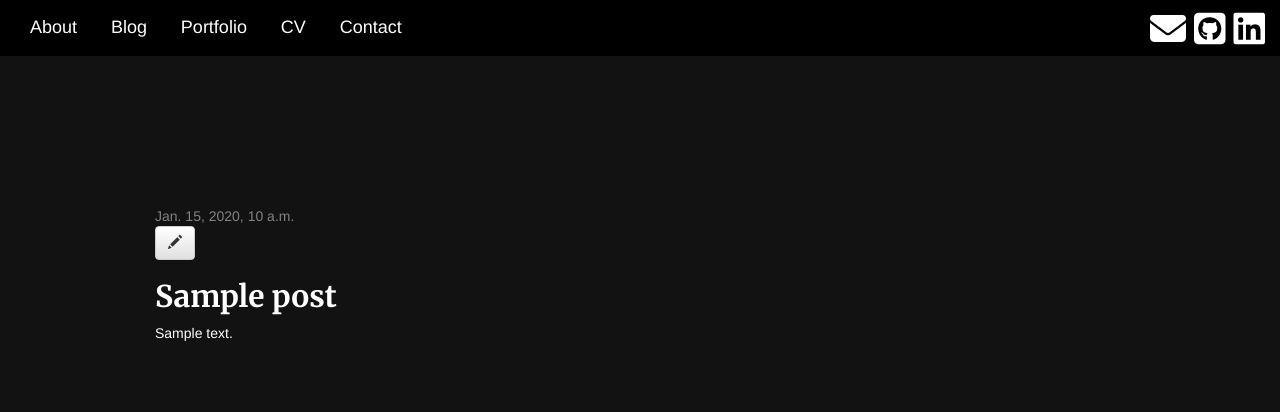
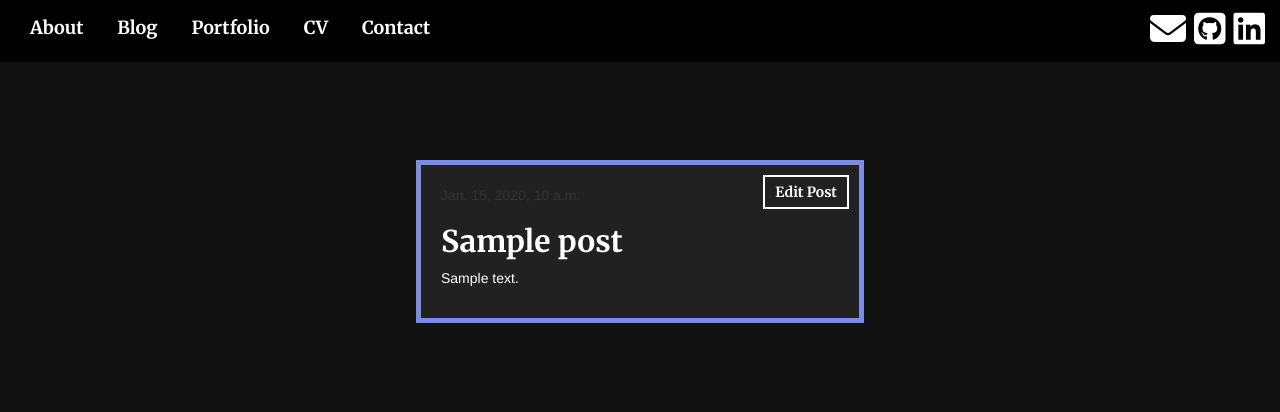
Before and after one commit to Rob-Turff/MyWebsite, a Django app: page /post/1/ in a window 1280 px wide. Shown: the top 412 px of the page. Run offline with Django 3.2, Linux system fonts and the light colour scheme; a user stored in the database is signed in; tables that the repository leaves empty hold one stand-in row (values such as "Sample post"); some libraries are stand-ins or nearby versions.

Commit message:
Made the blog page look pretty and fixed the navbar to the top of the screen

```diff
--- a/blog/static/css/mainpage.css
+++ b/blog/static/css/mainpage.css
@@ -1,11 +1,10 @@
 body {
     background-color: #121212;
-    color: white;
 }
 
-h1, h2, h3, h4 {
+h1, h2, h3, h4, a{
     font-family: 'Merriweather', Calibri;
-    color: white;
+    color: #ffffff;
 }
 
 p, a {
@@ -18,6 +17,9 @@ a:hover {
 
 .top-nav {
     background-color: black;
+    position: fixed;
+    width: 100%;
+    top: 0;
     padding: 15px 15px 15px 15px;
 }
 
@@ -32,16 +34,17 @@ a:hover {
     float: right;
     padding-left: 8px;
     margin-top: -30px;
-    font-size: 36px
+    font-size: 36px;
 }
 
 .content {
-    padding-top: 150px;
-    max-width: 1000px;
+    padding-top: 160px;
+    /*max-width: 1000px;*/
+    width: 35%;
     margin: auto;
 }
 
-.date {
+.date p {
     color: #828282;
 }
 
@@ -51,19 +54,29 @@ a:hover {
 
 .post-form textarea, .post-form input {
     width: 100%;
-}
-
-.top-menu, .top-menu:hover, .top-menu:visited {
-    color: #ffffff;
-    float: right;
-    font-size: 26pt;
-    margin-right: 20px;
+    color: black;
 }
 
 .post {
-    margin-bottom: 70px;
+    background-color: #212121;
+    margin-bottom: 30px;
+    padding: 20px 20px 20px 20px;
+    border: 5px solid #7e8ce0;
 }
 
-.post h2 a, .post h2 a:visited {
-    color: #000000;
+.post h2 a:hover{
+    color: #7e8ce0;
 }
+
+.blog-buttons button {
+    color: white;
+    border: 2px solid white;
+    margin: 10px 10px 10px 0px;
+    padding: 5px 10px 5px 10px;
+    background-color: rgba(255,169,43,0);
+}
+
+.blog-buttons button:hover {
+    background-color: white;
+    color: black;
+}
--- a/blog/templates/base.html
+++ b/blog/templates/base.html
@@ -29,7 +29,7 @@
 
 <div class="content container">
     <div class="row">
-        <div class="col-md-8">
+        <div class="col">
             {% block content %}
             {% endblock %}
         </div>
--- a/blog/templates/blog/post_detail.html
+++ b/blog/templates/blog/post_detail.html
@@ -3,13 +3,12 @@
 {% block content %}
     <div class="post">
         {% if post.published_date %}
-            <div class="date">
+            <div class="date" style="display:inline-block">
                 {{ post.published_date }}
             </div>
         {% endif %}
         {% if user.is_authenticated %}
-            <a class="btn btn-default" href="{% url 'post_edit' pk=post.pk %}"><span
-                    class="glyphicon glyphicon-pencil"></span></a>
+            <a class="blog-buttons" href="{% url 'post_edit' pk=post.pk %}"><button type="button" style="display:inline-block; float:right; margin: -10px -10px">Edit Post</button></a>
         {% endif %}
         <h2>{{ post.title }}</h2>
         <p>{{ post.text|linebreaksbr }}</p>
--- a/blog/templates/blog/post_list.html
+++ b/blog/templates/blog/post_list.html
@@ -1,6 +1,9 @@
 {% extends 'base.html' %}
 
 {% block content %}
+    {% if user.is_authenticated %}
+        <a class="blog-buttons" href="{% url 'post_new' %}"><button type="button">New Post</button></a>
+    {% endif %}
     {% for post in posts %}
         <div class="post">
             <div class="date">
```
Also changed, not shown: blog/templates/mainpage/home.html (+6 -3 lines).
